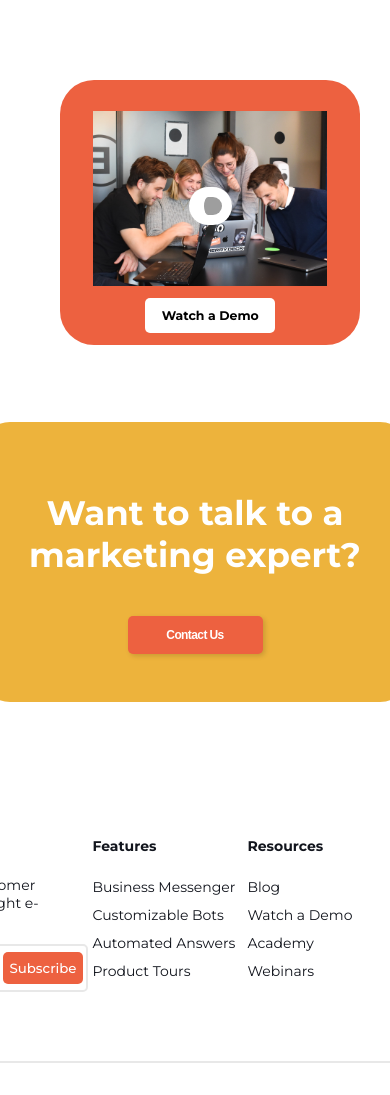
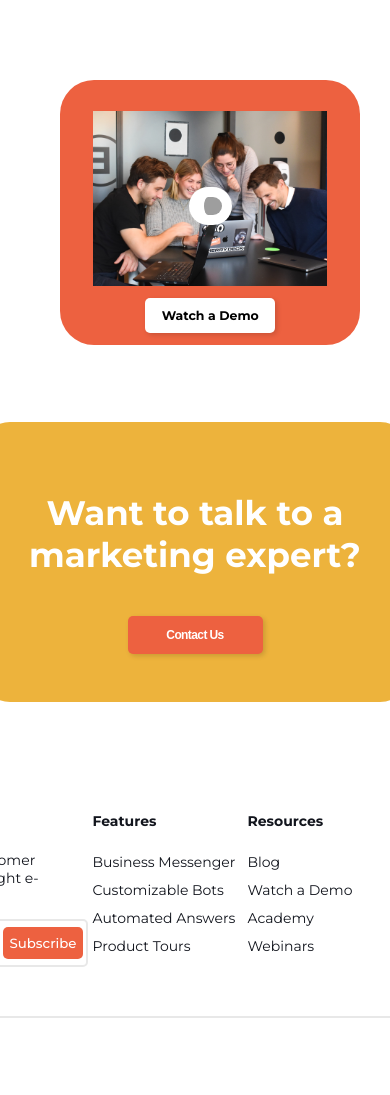
Before and after one commit to akinevans/socialsync, a React (Create React App) app: page / in a window 390 px wide. Shown: the part 2048-3143 px from the top of the page. Built offline with nearby package versions, Linux system fonts and the light colour scheme; grey boxes are pictures that could not be loaded.

Commit message:
Reduce Footer component height, add box shadow to Demo component button

```diff
--- a/src/components/Demo.css
+++ b/src/components/Demo.css
@@ -73,6 +73,7 @@
   font-weight: 600;
   font-size: 12.5px;
   transition: background-color 0.2s ease;
+  box-shadow: 2px 2px 5px rgba(0, 0, 0, 0.15);
 }
 
 .demo-btn:hover {
--- a/src/components/Footer.css
+++ b/src/components/Footer.css
@@ -26,6 +26,9 @@
 /** Tablet View */
 
 @media (max-width: 1000px) {
+  .footer-outer-wrapper {
+    height: 350px;
+  }
   .footer-inner-wrapper {
     justify-content: space-evenly;
   }
```
